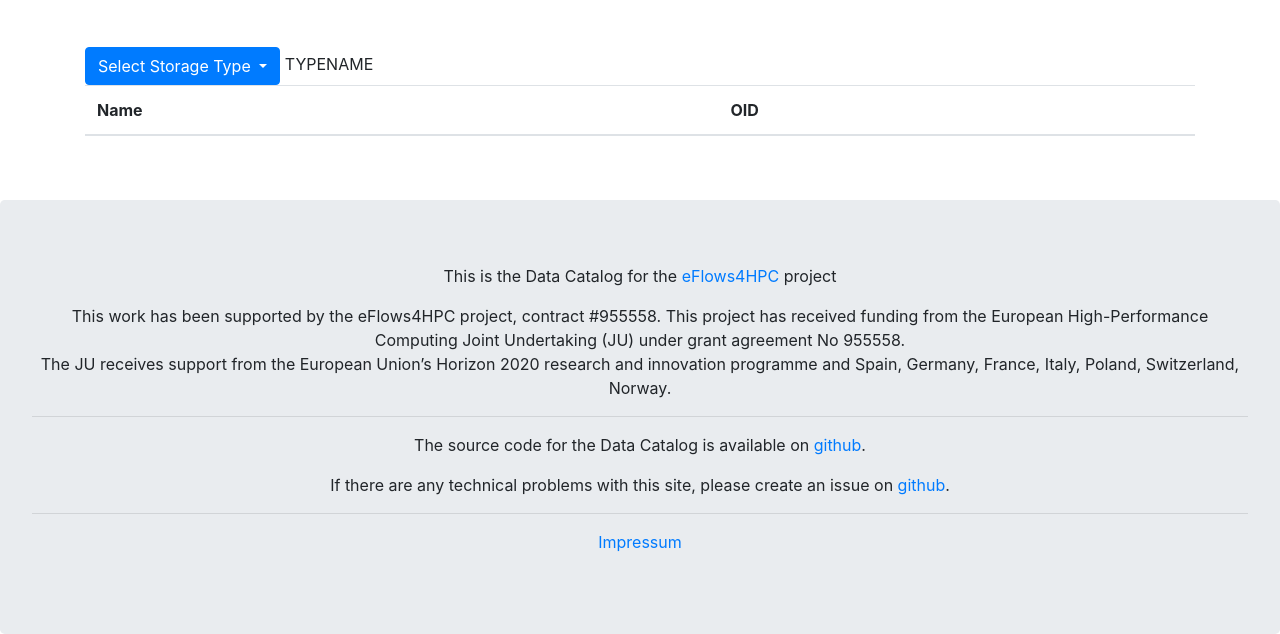
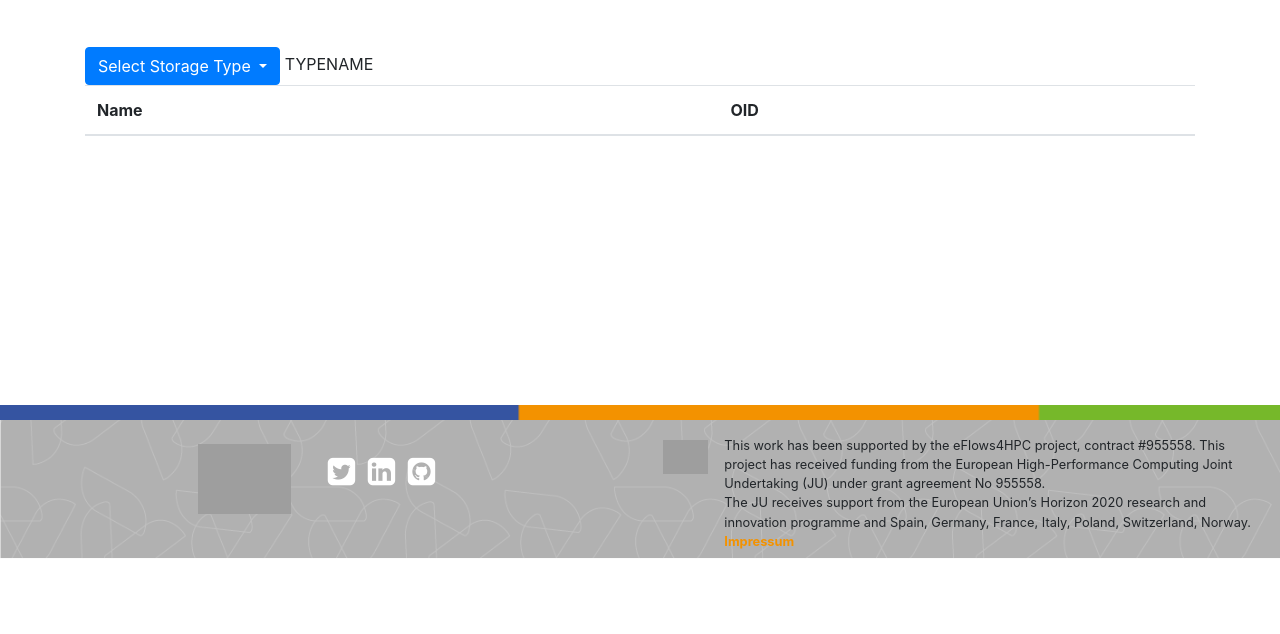
Before and after one commit to eflows4hpc/datacatalog, a Python web app: template frontend/templates/storage_content.html.jinja in a window 1280 px wide. Shown: the part 241-875 px from the top of the page. After the commit the page ends 799 px from the top, so only its background shows below. Run offline with Jinja, Linux system fonts and the light colour scheme; the template is opened without the code that fills it, so the values that code supplies are empty; grey boxes are pictures that could not be loaded.

Commit message:
A new footer which is a copy of the official eFlows website. 404 not found page - still not rendered

```diff
--- /dev/null
+++ b/frontend/css/footer.css
@@ -0,0 +1,29 @@
+.footer {
+  display: flex;
+  align-items: center;
+  justify-content: space-between;
+  bottom: 0;
+  width: 100%;
+  height: auto;
+  background-image: url('../img/Barra-gris-footer.png');
+  background-repeat: no-repeat;
+  background-size: cover;
+}
+
+div.eflows-line {
+  background-image: url('../img/barra-3-color-8.png') !important;
+  height: 15px;
+  width: 100%;
+  background-repeat: no-repeat;
+  background-size: cover;
+}
+
+.eflows-logo {
+  height: auto;
+  /* min-height: 40px;  */
+  max-height: 70px;
+}
+
+div.row {
+  border: 0px;
+}
--- a/frontend/templates/base.html.jinja
+++ b/frontend/templates/base.html.jinja
@@ -5,6 +5,8 @@
   <meta charset="utf-8">
   <meta name="viewport" content="width=device-width, initial-scale=1">
   <link rel="stylesheet" href="https://cdn.jsdelivr.net/npm/bootstrap@4.5.3/dist/css/bootstrap.min.css" integrity="sha384-TX8t27EcRE3e/ihU7zmQxVncDAy5uIKz4rEkgIXeMed4M0jlfIDPvg6uqKI2xXr2" crossorigin="anonymous">
+   <link rel="stylesheet" href="https://cdn.jsdelivr.net/npm/bootstrap@4.5.3/dist/css/bootstrap-grid.min.css" integrity="sha384-TX8t27EcRE3e/ihU7zmQxVncDAy5uIKz4rEkgIXeMed4M0jlfIDPvg6uqKI2xXr2" crossorigin="anonymous">
+   <link rel="stylesheet" href="https://cdnjs.cloudflare.com/ajax/libs/font-awesome/4.7.0/css/font-awesome.min.css" crossorigin="anonymous">
   <style>
   .fakeimg {
     height: 200px;
@@ -13,7 +15,7 @@
   </style>
   {% block extraheader %}{% endblock %}
 </head>
-<body>
+{% block body %}
     <!--BIG TITLE WITH LOGO-->
     <div class="jumbotron text-center" style="margin-bottom:0">
       <h1>eFlows4HPC Data Catalog</h1>
@@ -45,15 +47,9 @@
     {% endblock %}
 
     <!--FOOTER-->
-    <div class="jumbotron text-center" style="margin-bottom:0">
-        <p>This is the Data Catalog for the <a href="https://www.eFlows4HPC.eu">eFlows4HPC</a> project</p>
-        <p>This work has been supported by the eFlows4HPC project, contract #955558. This project has received funding from the European High-Performance Computing Joint Undertaking (JU) under grant agreement No 955558.<br>The JU receives support from the European Union’s Horizon 2020 research and innovation programme and Spain, Germany, France, Italy, Poland, Switzerland, Norway.</p>
-        <hr>
-        <p>The source code for the Data Catalog is available on <a href="https://github.com/eflows4hpc/datacatalog">github</a>.</p>
-        <p>If there are any technical problems with this site, please create an issue on <a href="https://github.com/eflows4hpc/datacatalog/issues">github</a>.</p>
-        <hr>
-        <p><a href="./impressum.html">Impressum</a></p>
-    </div>
+    {% block footer %}
+      {% include 'footer.html.jinja' %}
+    {% endblock %}
 
     <!--SHARED JAVASCRIPT-->
     <script src="https://code.jquery.com/jquery-3.5.1.slim.min.js" integrity="sha384-DfXdz2htPH0lsSSs5nCTpuj/zy4C+OGpamoFVy38MVBnE+IbbVYUew+OrCXaRkfj" crossorigin="anonymous"></script>
@@ -65,4 +61,4 @@
     <!--EXTRA JAVASCRIPT-->
     {% block scripts %}
     {% endblock %}
-</body>
+{% endblock %}
--- /dev/null
+++ b/frontend/templates/footer.html.jinja
@@ -0,0 +1,35 @@
+{% block extraheader %}
+<link rel="stylesheet" href="css/footer.css">
+{% endblock %}
+
+{% block footer %}
+<footer class="footer d-inlign-flex fixed-bottom">
+    <div class="container-fluid p-0">
+      <div class="eflows-line"></div>
+      <div class="row mt-2 px-3">
+        <div class="col-lg-6 col-12 d-inlign-flex">
+          <p class="m-3 text-center align-self-center">
+            <a href="https://www.eFlows4HPC.eu">
+              <img src="https://eflows4hpc.eu/wp-content/uploads/2021/02/logo-blanc_1-1.svg" alt="eFlows4HPC Logo" title="eFlows4HPC" class="mr-4 align-self-center eflows-logo"/>
+            </a>
+            <a href="https://twitter.com/eFlows4HPC"><i class="fa fa-twitter-square m-2 fa-2x text-white"></i></a>
+            <a href="https://www.linkedin.com/company/eflows4hpc/"><i class="fa fa-linkedin-square  mr-2 fa-2x text-white"></i></a>
+            <a href="https://github.com/eflows4hpc/datacatalog"><i class="fa fa-github-square mr-2 fa-2x text-white"></i></a>
+          </p>
+        </div>
+        <div class="col-lg-6 col-12 d-inlign-flex">
+          <p class="m-2" class="align-self-center text-white">
+          <span class="mr-3 mt-1 float-left">
+            <img loading="lazy" src="https://eflows4hpc.eu/wp-content/uploads/2021/01/bandera-8.png" alt="" style="max-width:52px; max-height:34px">
+          </span>
+            <small style="display: flow-root">This work has been supported by the eFlows4HPC project, contract #955558. This project has received funding from the European High-Performance Computing Joint Undertaking (JU) under grant agreement No 955558.<br>The JU receives support from the European Union’s Horizon 2020 research and innovation programme and Spain, Germany, France, Italy, Poland, Switzerland, Norway.
+              <strong>
+              <a style="color: #f39200" href="https://www.fz-juelich.de/portal/EN/Service/LegalNotice/_node.html">Impressum</a>
+              </strong>
+            </small>
+          </p>
+        </div>
+      </div>
+    </div>
+</footer>
+{% endblock %}
```
Also changed, not shown: frontend/templates/404.html.jinja (added, +8 -0 lines), frontend/img/Barra-gris-footer.png (added), frontend/img/barra-3-color-8.png (added).
